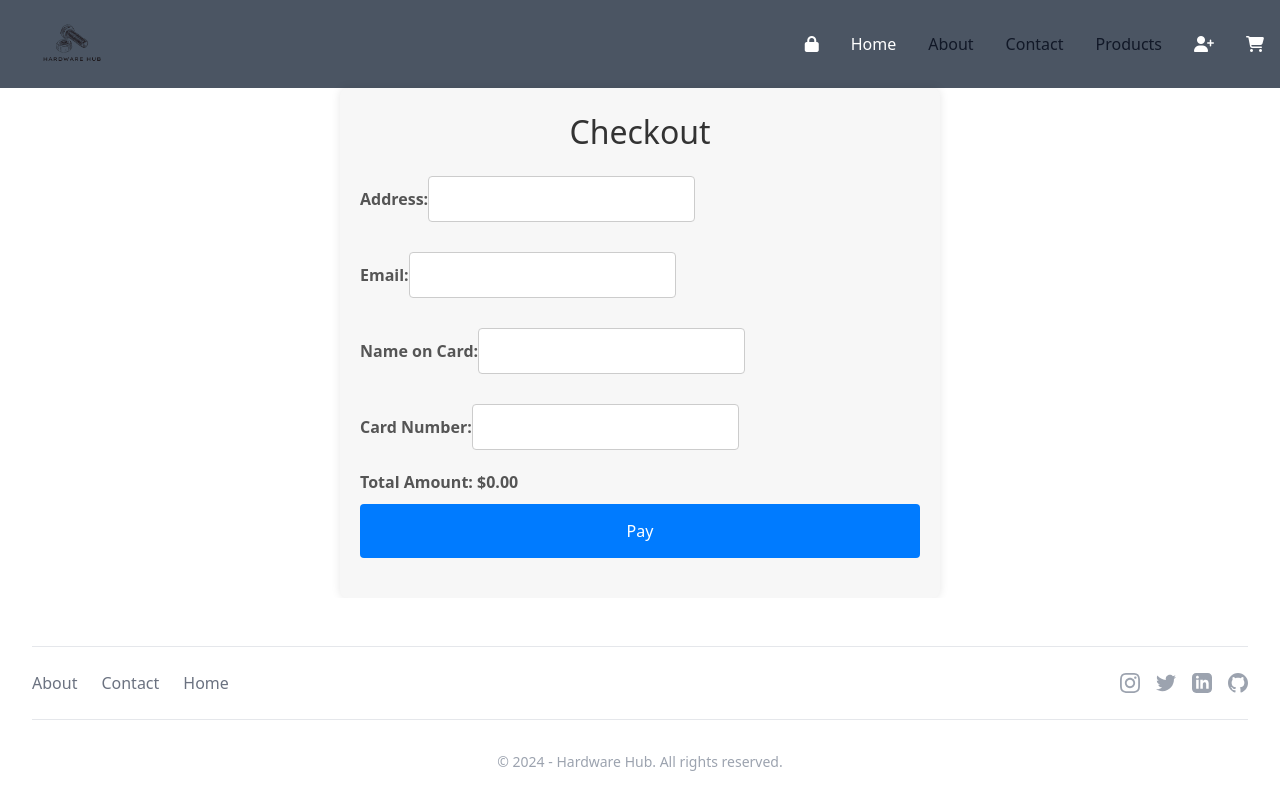
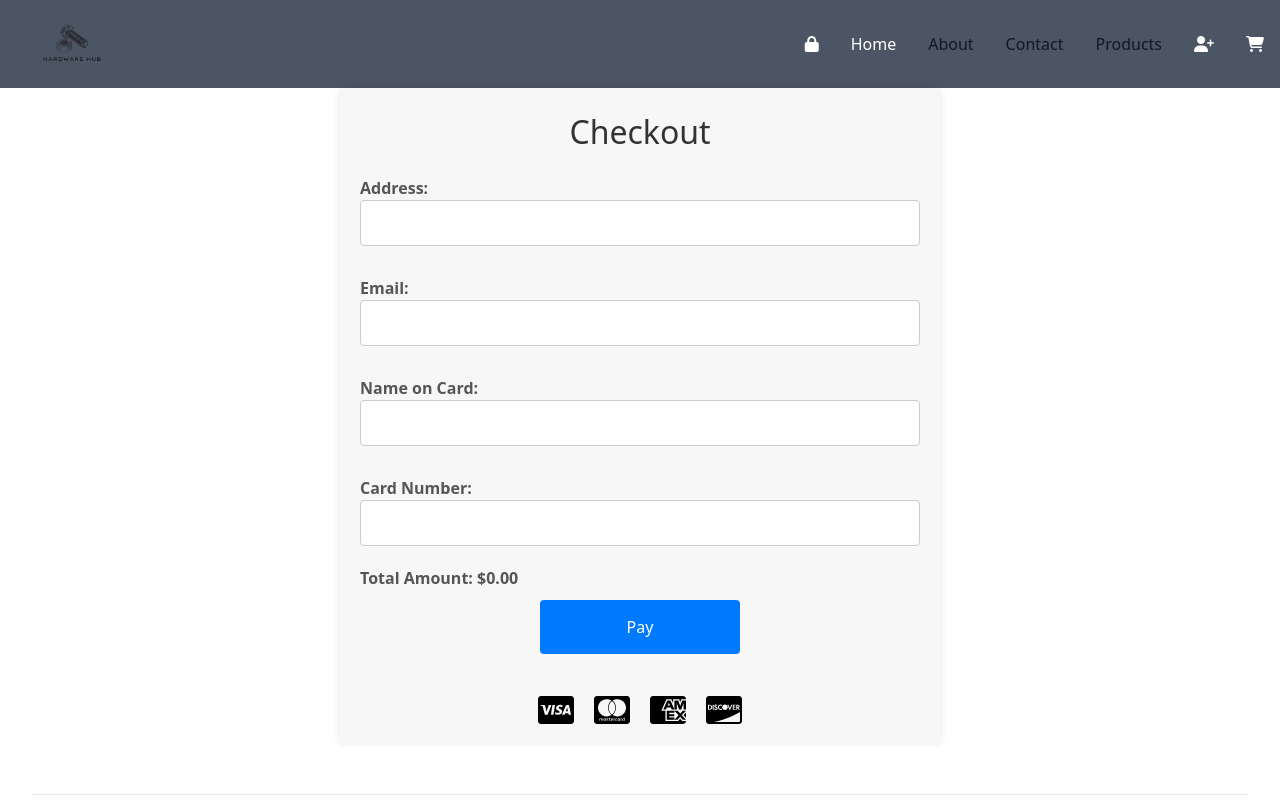
Before and after one commit to Abdullahch25/Hardware-Store, a React (Create React App) app in the folder frontend/: page /checkout in a window 1280 px wide. Shown: the top 800 px of the page. Built offline with nearby package versions, Linux system fonts and the light colour scheme.

Commit message:
payment icons

```diff
--- a/frontend/package.json
+++ b/frontend/package.json
@@ -3,6 +3,9 @@
   "version": "0.1.0",
   "private": true,
   "dependencies": {
+    "@fortawesome/fontawesome-svg-core": "^6.5.2",
+    "@fortawesome/free-brands-svg-icons": "^6.5.2",
+    "@fortawesome/react-fontawesome": "^0.2.2",
     "@headlessui/react": "^2.0.4",
     "@heroicons/react": "^2.1.3",
     "@react-google-maps/api": "^2.19.3",
--- a/frontend/src/Components/Cart/CartPage.css
+++ b/frontend/src/Components/Cart/CartPage.css
@@ -25,3 +25,24 @@
     max-width: 150px;
     margin-right: 20px;
   }
+  .cart-item button {
+  background-color: #d9534f;
+  color: #fff;
+  border: none;
+  padding: 10px 20px;
+  font-size: 16px;
+  cursor: pointer;
+  border-radius: 5px;
+  width: 100px;
+  text-align: center;
+  margin-top: 10px;
+}
+.checkout-button{
+  width:150px;
+  border-radius:5px;
+}
+.btn-container{
+  display: flex;
+  justify-content: center;
+  align-items: center;
+}
--- a/frontend/src/Components/Cart/CartPage.jsx
+++ b/frontend/src/Components/Cart/CartPage.jsx
@@ -1,39 +1,51 @@
-import React, { useContext } from 'react';
-import { CartContext } from '../Context/CartContext';
-import './CartPage.css';
-import { Link } from 'react-router-dom';
+import React, { useContext } from "react";
+import { CartContext } from "../Context/CartContext";
+import "./CartPage.css";
+import { useNavigate } from "react-router-dom";
 
 const CartPage = () => {
   const { cart, removeFromCart } = useContext(CartContext);
   const calculateTotalAmount = () => {
-    return cart.reduce((total, item) => total + item.price * item.quantity, 0).toFixed(2);
+    return cart
+      .reduce((total, item) => total + item.price * item.quantity, 0)
+      .toFixed(2);
   };
+  const navigate = useNavigate();
 
+  const handleCheckout = () => {
+    if (cart.length === 0) {
+      alert(
+        "Your cart is empty. Please add items to your cart before checkout."
+      );
+    } else {
+      navigate("/checkout");
+    }
+  };
   return (
     <div className="cart-page">
       <h1>Shopping Cart</h1>
       <div className="cart-items">
-        {cart.map(item => (
+        {cart.map((item) => (
           <div key={item.id} className="cart-item">
             <img src={item.imageUrl} alt={item.name} />
             <div className="item-details">
               <h2>{item.name}</h2>
               <p>{item.description}</p>
               <p>Quantity: {item.quantity}</p>
-              <p>Total: ${(item.price * item.quantity)}</p>
+              <p>Total: ${item.price * item.quantity}</p>
               <button onClick={() => removeFromCart(item.id)}>Remove</button>
             </div>
-
           </div>
         ))}
       </div>
       <div className="cart-footer">
-          <h2>Total Amount: ${calculateTotalAmount()}</h2>
-          <Link to="/checkout">
-            <button className="checkout-button">Checkout</button>
-          </Link>
+        <h2>Total Amount: ${calculateTotalAmount()}</h2>
+        <div className="btn-container">
+          <button className="checkout-button" onClick={handleCheckout}>
+            Checkout{" "}
+          </button>
         </div>
-
+      </div>
     </div>
   );
 };
--- a/frontend/src/Components/Checkout/CheckoutPage.css
+++ b/frontend/src/Components/Checkout/CheckoutPage.css
@@ -24,14 +24,19 @@
   color: #555;
 }
 
-.checkout-page input[type="text"],
-.checkout-page input[type="email"],
-.checkout-page input[type="number"] {
+.checkout-page input {
   padding: 10px;
   margin-bottom: 20px;
   border: 1px solid #ccc;
   border-radius: 4px;
   font-size: 16px;
+  width: 100%;
+}
+
+.button-container {
+  display: flex;
+  justify-content: center;
+  align-items: center;
 }
 
 .checkout-page button[type="submit"] {
@@ -42,9 +47,21 @@
   color: white;
   font-size: 16px;
   cursor: pointer;
-  transition: background-color 0.3s ease;
+  width: 200px;
+  text-align: center;
 }
 
 .checkout-page button[type="submit"]:hover {
   background-color: #0056b3;
 }
+
+.payment-icons {
+  display: flex;
+  justify-content: center;
+  align-items: center;
+  margin-top: 20px;
+}
+
+.payment-icons svg {
+  margin: 0 10px;
+}
--- a/frontend/src/Components/Checkout/CheckoutPage.jsx
+++ b/frontend/src/Components/Checkout/CheckoutPage.jsx
@@ -1,14 +1,21 @@
-import React, { useState, useContext } from 'react';
-import { useNavigate } from 'react-router-dom';
-import { CartContext } from '../Context/CartContext';
-import './CheckoutPage.css';
+import React, { useState, useContext } from "react";
+import { useNavigate } from "react-router-dom";
+import { CartContext } from "../Context/CartContext";
+import "./CheckoutPage.css";
+import { FontAwesomeIcon } from "@fortawesome/react-fontawesome";
+import {
+  faCcVisa,
+  faCcMastercard,
+  faCcAmex,
+  faCcDiscover,
+} from "@fortawesome/free-brands-svg-icons";
 
 const CheckoutPage = () => {
   const { cart, clearCart } = useContext(CartContext);
-  const [address, setAddress] = useState('');
-  const [email, setEmail] = useState('');
-  const [cardName, setCardName] = useState('');
-  const [cardNumber, setCardNumber] = useState('');
+  const [address, setAddress] = useState("");
+  const [email, setEmail] = useState("");
+  const [cardName, setCardName] = useState("");
+  const [cardNumber, setCardNumber] = useState("");
   const navigate = useNavigate();
 
   const handlePayment = (e) => {
@@ -22,11 +29,13 @@
       Total Amount: $${calculateTotalAmount()}
     `);
     clearCart();
-    navigate('/');
+    navigate("/");
   };
 
   const calculateTotalAmount = () => {
-    return cart.reduce((total, item) => total + item.price * item.quantity, 0).toFixed(2);
+    return cart
+      .reduce((total, item) => total + item.price * item.quantity, 0)
+      .toFixed(2);
   };
 
   return (
@@ -68,10 +77,18 @@
             onChange={(e) => setCardNumber(e.target.value)}
             required
           />
-           <h2>Total Amount: ${calculateTotalAmount()}</h2>
+          <h2>Total Amount: ${calculateTotalAmount()}</h2>
         </label>
-        <button type="submit">Pay</button>
+        <div className="button-container">
+          <button type="submit">Pay</button>
+        </div>
       </form>
+      <div className="payment-icons">
+        <FontAwesomeIcon icon={faCcVisa} size="2x" />
+        <FontAwesomeIcon icon={faCcMastercard} size="2x" />
+        <FontAwesomeIcon icon={faCcAmex} size="2x" />
+        <FontAwesomeIcon icon={faCcDiscover} size="2x" />
+      </div>
     </div>
   );
 };
--- a/frontend/src/Components/Products/ProductList.css
+++ b/frontend/src/Components/Products/ProductList.css
@@ -1,23 +1,42 @@
 
-.product-list {
+   .product-list {
     display: flex;
     flex-wrap: wrap;
     gap: 20px;
     justify-content: center;
     padding: 20px;
   }
+
   .product-card {
     background-color: #fff;
     border: 1px solid #ddd;
     border-radius: 10px;
-    padding: 30px;
+    padding: 20px;
     width: 300px;
     text-align: center;
     box-shadow: 0 0 10px rgba(0, 0, 0, 0.1);
     display: flex;
     flex-direction: column;
     align-items: center;
+    justify-content: space-between;
   }
+
+  .product-card img {
+    max-width: 100%;
+    height: 200px;
+    margin-bottom: 20px;
+  }
+
+  .product-card h2 {
+    font-size: 20px;
+    margin-bottom: 10px;
+  }
+
+  .product-card p {
+    font-size: 16px;
+    margin: 5px 0;
+  }
+
   .product-card button {
     background-color: #d9534f;
     color: #fff;
@@ -33,3 +52,11 @@
   .product-card button:hover {
     background-color: #c9302c;
   }
+
+  .product-info {
+    flex-grow: 1;
+    display: flex;
+    flex-direction: column;
+    justify-content: center;
+    align-items: center;
+  }
```
Also changed, not shown: 1 other file (tests, documents, lock files or other folders).
